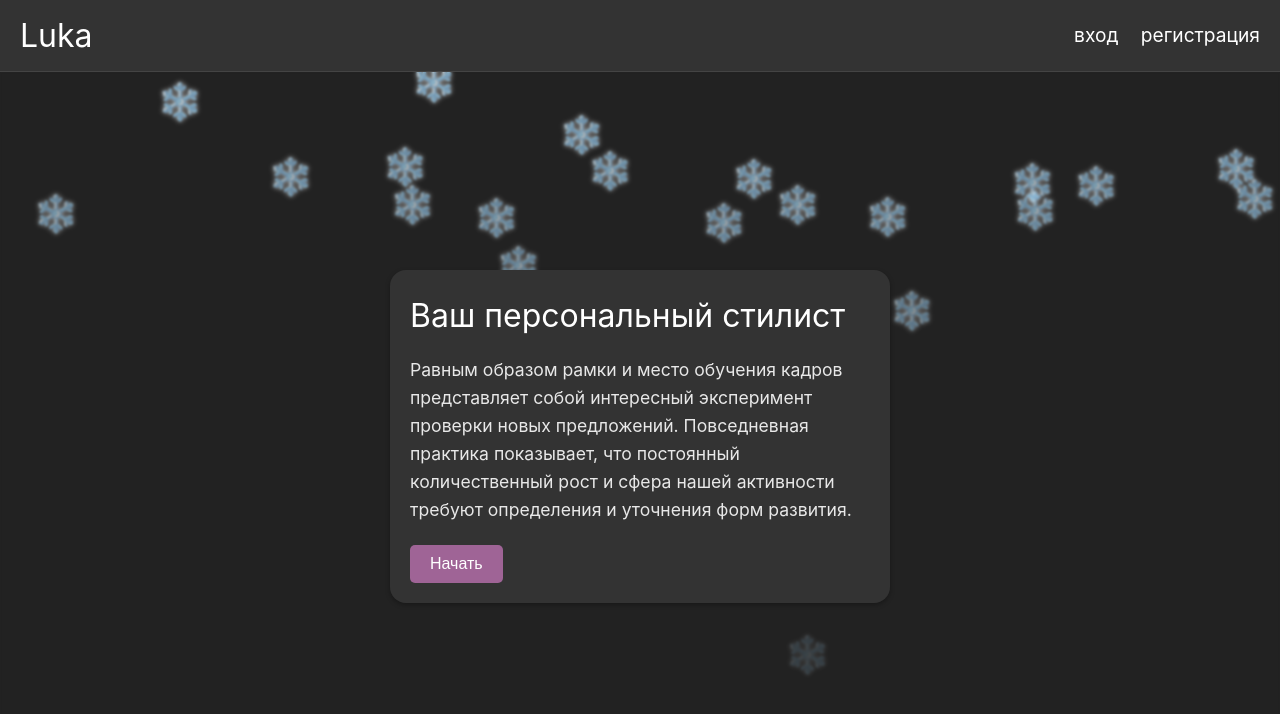
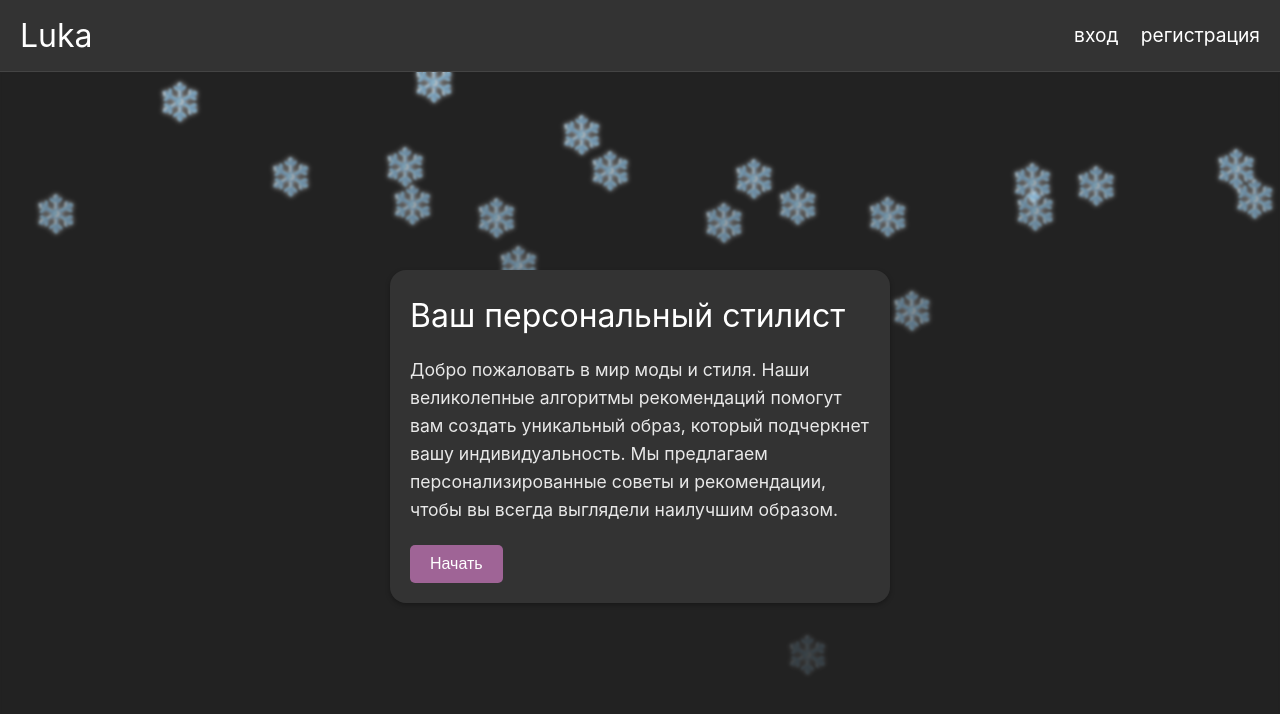
Before and after one commit to LukaUniProject/LukaDev, a Vue app in the folder front/vue-project/: page / in a window 1280 px wide. Shown: the top 714 px of the page. Built offline with nearby package versions, Linux system fonts and the light colour scheme.

Commit message:
Update fish text

```diff
--- a/front/vue-project/src/components/Main.vue
+++ b/front/vue-project/src/components/Main.vue
@@ -19,10 +19,10 @@
       <div class="text-block">
         <h1>Ваш персональный стилист</h1>
         <p>
-          Равным образом рамки и место обучения кадров представляет собой
-          интересный эксперимент проверки новых предложений. Повседневная
-          практика показывает, что постоянный количественный рост и сфера нашей
-          активности требуют определения и уточнения форм развития.
+          Добро пожаловать в мир моды и стиля. Наши великолепные алгоритмы рекомендаций помогут вам
+          создать уникальный образ, который подчеркнет вашу индивидуальность.
+          Мы предлагаем персонализированные советы и рекомендации, чтобы вы
+          всегда выглядели наилучшим образом.
         </p>
         <button class="action-button" @click="onRegister">Начать</button>
       </div>
```
